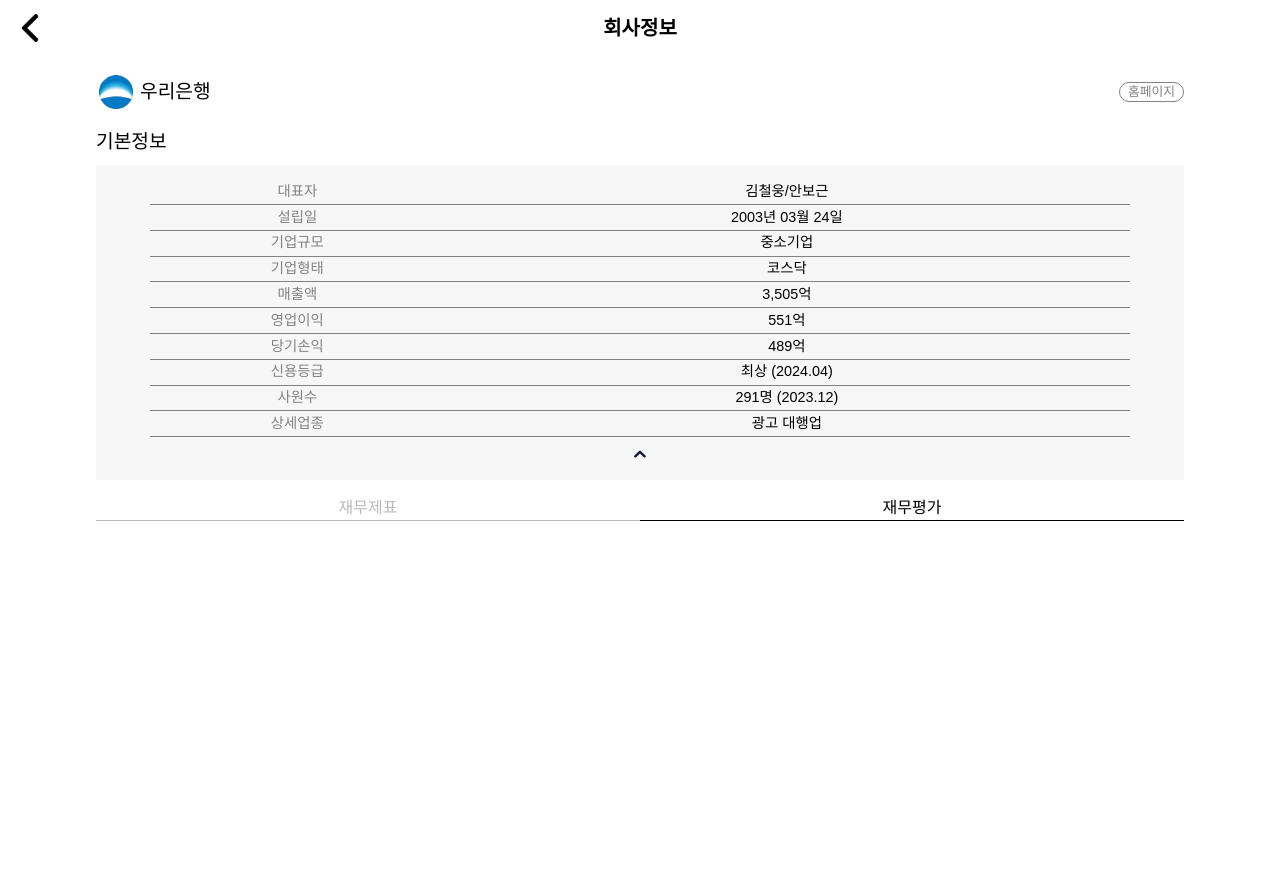
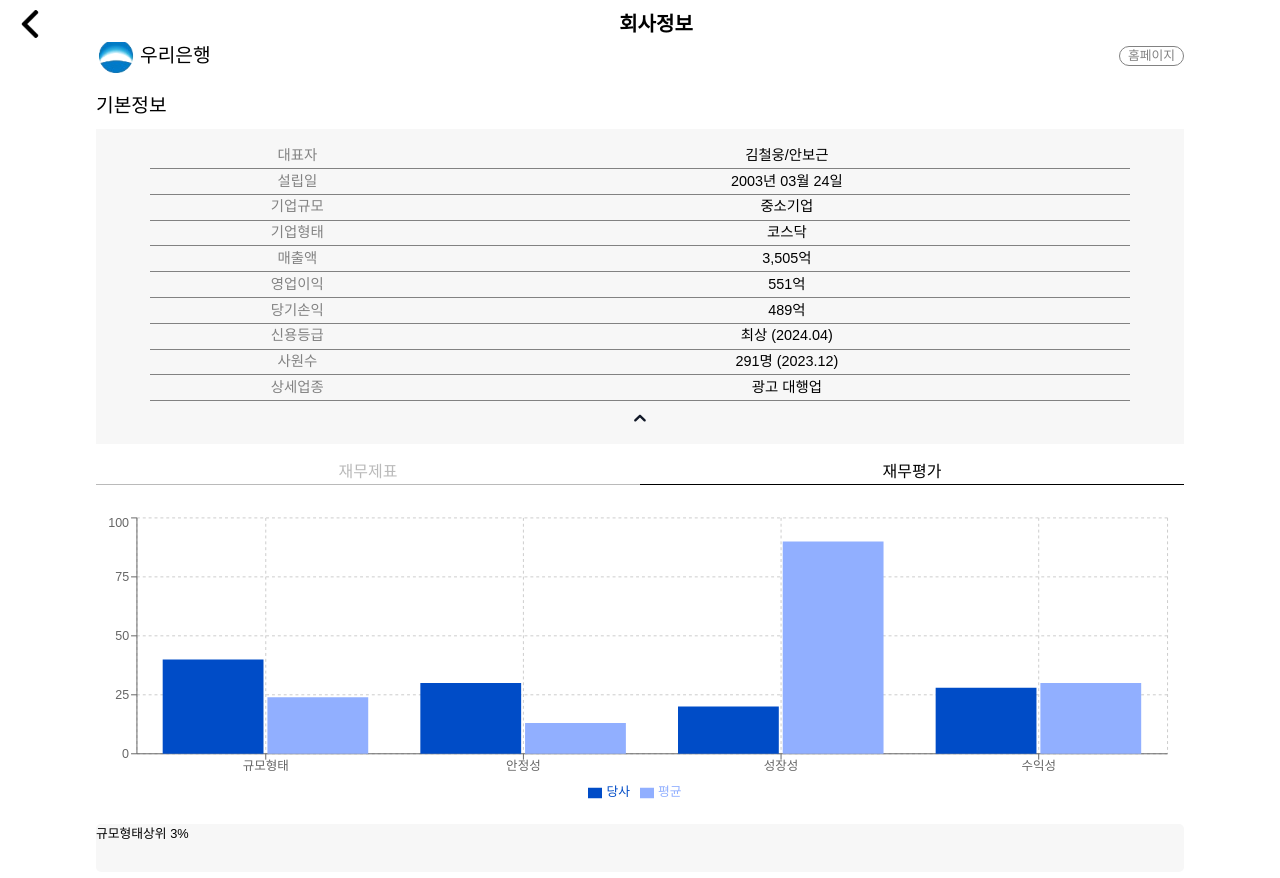
Before and after one commit to PDA-BillyBang/billybang-client, a React (Vite) app: page /loan/company/1 in a window 1280 px wide. Both pictures are taken after a click on the element "재무평가". Before the commit the page ends 800 px from the top, so only its background shows below. Built offline with nearby package versions, Linux system fonts and the light colour scheme.

Commit message:
feat: header fixed 수정

```diff
--- a/package.json
+++ b/package.json
@@ -15,7 +15,8 @@
     "path": "^0.12.7",
     "react": "^18.2.0",
     "react-dom": "^18.2.0",
-    "react-router-dom": "^6.23.1"
+    "react-router-dom": "^6.23.1",
+    "recharts": "^2.12.7"
   },
   "devDependencies": {
     "@types/react": "^18.2.66",
--- a/src/components/common/header/SubHeader.tsx
+++ b/src/components/common/header/SubHeader.tsx
@@ -14,9 +14,9 @@ export default function SubHeader() {
   };
 
   return (
-    <div>
+    <div className="bg-white-1">
       <Navbar fluid rounded>
-        <div className="flex items-center justify-between w-full">
+        <div className="fixed top-[0.4rem] bg-white-1 flex items-center justify-between w-full">
           <Navbar.Brand>
             <img
               src={backButton}
--- a/src/routes/loan/LoanCompany.tsx
+++ b/src/routes/loan/LoanCompany.tsx
@@ -5,6 +5,8 @@ import upArrow from "../../assets/image/icons/upArrow.svg";
 import LoanSmallButton from "./LoanSmallButton";
 import SelectHeader from "../../components/common/header/SelectHeader";
 import { useState } from "react";
+import CompanyEvaluation from "./company/CompanyEvaluation";
+import CompanyInfo from "./company/CompanyInfo";
 
 const LoanCompany = () => {
   const { setTitle } = useOutletContext<{
@@ -83,6 +85,7 @@ const LoanCompany = () => {
           leftText="재무제표"
           rightText="재무평가"
         />
+        {selectActive === 0 ? <CompanyInfo /> : <CompanyEvaluation />}
       </div>
     </div>
   );
--- /dev/null
+++ b/src/routes/loan/company/CompanyEvaluation.tsx
@@ -0,0 +1,66 @@
+import React from "react";
+import {
+  BarChart,
+  Line,
+  CartesianGrid,
+  XAxis,
+  YAxis,
+  Tooltip,
+  Bar,
+  Legend,
+  ResponsiveContainer,
+} from "recharts";
+
+type Props = {};
+const data = [
+  {
+    name: "규모형태",
+    당사: 40,
+    평균: 24,
+  },
+  {
+    name: "안정성",
+    당사: 30,
+    평균: 13,
+  },
+  {
+    name: "성장성",
+    당사: 20,
+    평균: 90,
+  },
+  {
+    name: "수익성",
+    당사: 28,
+    평균: 30,
+  },
+];
+
+export default function CompanyEvaluation({}: Props) {
+  return (
+    <div className="text-[0.8rem] w-[100%]  items-center flex flex-col">
+      <div className="pt-[1rem]" />
+
+      <ResponsiveContainer
+        width="100%"
+        height={300}
+        className=" rounded-[10px] my-[0.5rem] py-[0.2rem] pl-[-1rem]"
+      >
+        <BarChart data={data}>
+          <CartesianGrid strokeDasharray="3 3" />
+          <XAxis dataKey="name" />
+          <YAxis width={25} />
+          <Tooltip />
+          <Legend />
+          <Bar dataKey="당사" fill="#004CC7" />
+          <Bar dataKey="평균" fill="#91AFFF" />
+        </BarChart>
+      </ResponsiveContainer>
+      <div className="flex flex-col w-[100%]">
+        <div className="flex flex-row h-[3rem] rounded-[5px] bg-grey-6 my-[0.4rem]">
+          <div>규모형태</div>
+          <div>상위 3%</div>
+        </div>
+      </div>
+    </div>
+  );
+}
--- /dev/null
+++ b/src/routes/loan/company/CompanyInfo.tsx
@@ -0,0 +1,7 @@
+import React from "react";
+
+type Props = {};
+
+export default function CompanyInfo({}: Props) {
+  return <div>CompanyInfo</div>;
+}
```
Also changed, not shown: 1 other file (tests, documents, lock files or other folders).
